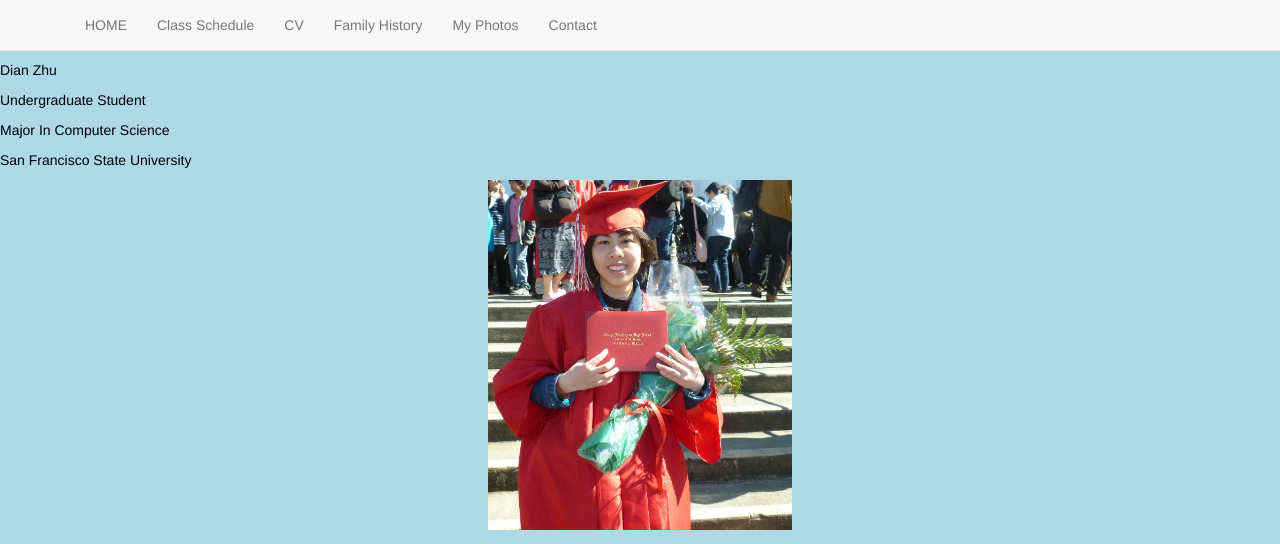
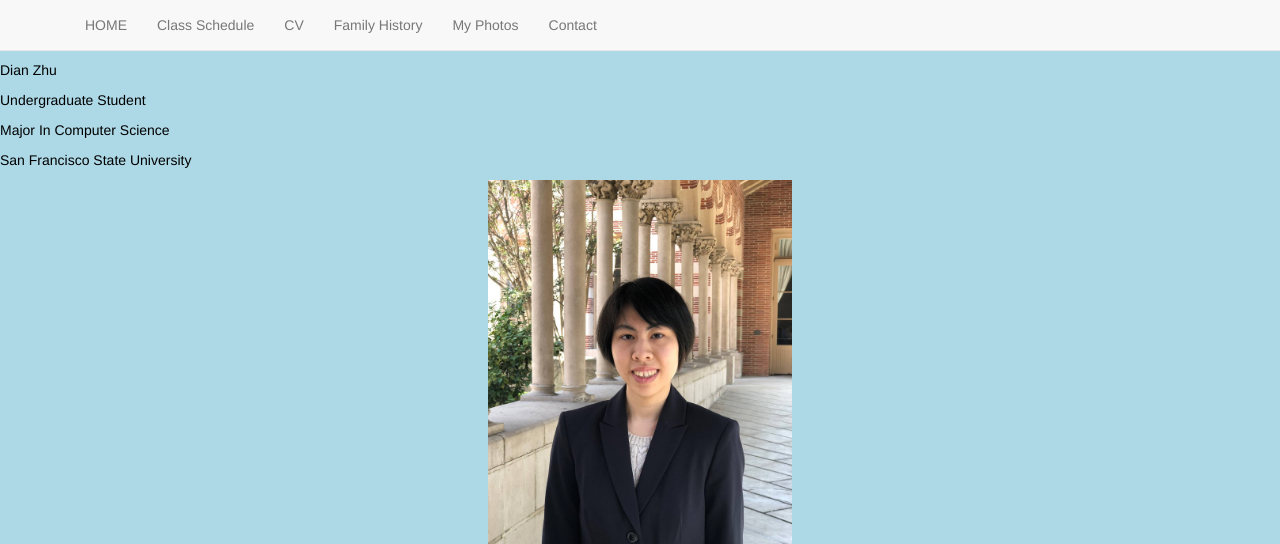
Before and after one commit to dianzhu/My-profile-, a plain HTML site: page index.html in a window 1280 px wide. Shown: the top 544 px of the page. Drawn offline with nearby package versions, Linux system fonts and the light colour scheme.

Commit message:
Update index.html

```diff
--- a/index.html
+++ b/index.html
@@ -63,7 +63,7 @@ p{
 </nav>
 
         <div class="row row-offcanvas row-offcanvas-left">
-         <img src="P1000992.JPG" class="img-responsive center-block" alt="Cinque Terre" width="304" height="306">
+         <img src="36995136_2601881836704653_1362939740319383552_n.jpg" class="img-responsive center-block" alt="Cinque Terre" width="304" height="306">
         <!-- sidebar -->
         <div class="col-xs-6 col-sm-3 sidebar-offcanvas" id="sidebar" role="navigation">
 
```
